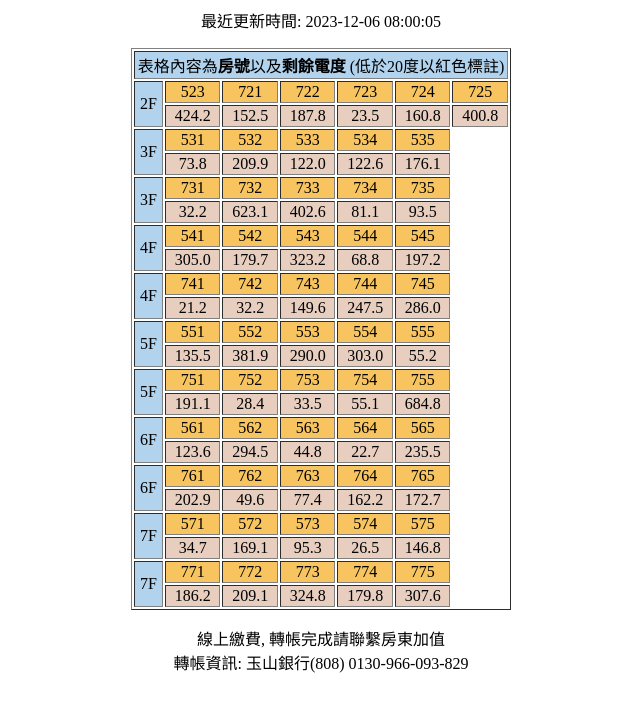
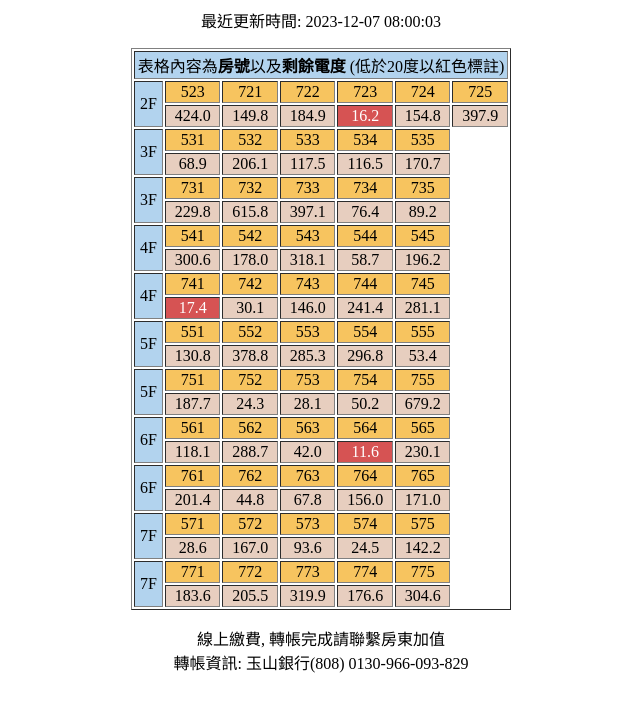
Before and after one commit to goodjiahub/power, a plain HTML site: page index.html in a window 1280 px wide. Shown: the whole page, without its empty margins (319-959 px from the left). Drawn offline with Linux system fonts and the light colour scheme.

Commit message:
Automated commit on 2023-12-07 08:00:24

```diff
--- a/index.html
+++ b/index.html
@@ -12,7 +12,7 @@
   }
   </style>
 <body>
-            <center><p>最近更新時間: 2023-12-06 08:00:05
+            <center><p>最近更新時間: 2023-12-07 08:00:03
 </p></center>
 
 <div style="overflow: auto;">
@@ -28,12 +28,12 @@
                 <td style="background-color:#F7C45F;"><center>725</center></td>
             </tr>
             <tr>
-                <td class="powerdata"><center>424.2</center></td>
-                <td class="powerdata"><center>152.5</center></td>
-                <td class="powerdata"><center>187.8</center></td>
-                <td class="powerdata"><center>23.5</center></td>
-                <td class="powerdata"><center>160.8</center></td>
-                <td class="powerdata"><center>400.8</center></td>
+                <td class="powerdata"><center>424.0</center></td>
+                <td class="powerdata"><center>149.8</center></td>
+                <td class="powerdata"><center>184.9</center></td>
+                <td style="background-color:#D65353; color:white;"><center>16.2</center></td>
+                <td class="powerdata"><center>154.8</center></td>
+                <td class="powerdata"><center>397.9</center></td>
             </tr>
             <tr>
                 <td style="background-color:#B2D3EE;" rowspan="2" ><center>3F</center></td>
@@ -44,11 +44,11 @@
                 <td style="background-color:#F7C45F;"><center>535</center></td>
             </tr>
             <tr>
-                <td class="powerdata"><center>73.8</center></td>
-                <td class="powerdata"><center>209.9</center></td>
-                <td class="powerdata"><center>122.0</center></td>
-                <td class="powerdata"><center>122.6</center></td>
-                <td class="powerdata"><center>176.1</center></td>
+                <td class="powerdata"><center>68.9</center></td>
+                <td class="powerdata"><center>206.1</center></td>
+                <td class="powerdata"><center>117.5</center></td>
+                <td class="powerdata"><center>116.5</center></td>
+                <td class="powerdata"><center>170.7</center></td>
             </tr>
             <tr>
                 <td style="background-color:#B2D3EE;" rowspan="2" ><center>3F</center></td>
@@ -59,11 +59,11 @@
                 <td style="background-color:#F7C45F;"><center>735</center></td>
             </tr>
             <tr>
-                <td class="powerdata"><center>32.2</center></td>
-                <td class="powerdata"><center>623.1</center></td>
-                <td class="powerdata"><center>402.6</center></td>
-                <td class="powerdata"><center>81.1</center></td>
-                <td class="powerdata"><center>93.5</center></td>
+                <td class="powerdata"><center>229.8</center></td>
+                <td class="powerdata"><center>615.8</center></td>
+                <td class="powerdata"><center>397.1</center></td>
+                <td class="powerdata"><center>76.4</center></td>
+                <td class="powerdata"><center>89.2</center></td>
             </tr>
             <tr>
                 <td style="background-color:#B2D3EE;" rowspan="2" ><center>4F</center></td>
@@ -74,11 +74,11 @@
                 <td style="background-color:#F7C45F;"><center>545</center></td>
             </tr>
             <tr>
-                <td class="powerdata"><center>305.0</center></td>
-                <td class="powerdata"><center>179.7</center></td>
-                <td class="powerdata"><center>323.2</center></td>
-                <td class="powerdata"><center>68.8</center></td>
-                <td class="powerdata"><center>197.2</center></td>
+                <td class="powerdata"><center>300.6</center></td>
+                <td class="powerdata"><center>178.0</center></td>
+                <td class="powerdata"><center>318.1</center></td>
+                <td class="powerdata"><center>58.7</center></td>
+                <td class="powerdata"><center>196.2</center></td>
             </tr>
             <tr>
                 <td style="background-color:#B2D3EE;" rowspan="2" ><center>4F</center></td>
@@ -89,11 +89,11 @@
                 <td style="background-color:#F7C45F;"><center>745</center></td>
             </tr>
             <tr>
-                <td class="powerdata"><center>21.2</center></td>
-                <td class="powerdata"><center>32.2</center></td>
-                <td class="powerdata"><center>149.6</center></td>
-                <td class="powerdata"><center>247.5</center></td>
-                <td class="powerdata"><center>286.0</center></td>
+                <td style="background-color:#D65353; color:white;"><center>17.4</center></td>
+                <td class="powerdata"><center>30.1</center></td>
+                <td class="powerdata"><center>146.0</center></td>
+                <td class="powerdata"><center>241.4</center></td>
+                <td class="powerdata"><center>281.1</center></td>
             </tr>
             <tr>
                 <td style="background-color:#B2D3EE;" rowspan="2" ><center>5F</center></td>
@@ -104,11 +104,11 @@
                 <td style="background-color:#F7C45F;"><center>555</center></td>
             </tr>
             <tr>
-                <td class="powerdata"><center>135.5</center></td>
-                <td class="powerdata"><center>381.9</center></td>
-                <td class="powerdata"><center>290.0</center></td>
-                <td class="powerdata"><center>303.0</center></td>
-                <td class="powerdata"><center>55.2</center></td>
+                <td class="powerdata"><center>130.8</center></td>
+                <td class="powerdata"><center>378.8</center></td>
+                <td class="powerdata"><center>285.3</center></td>
+                <td class="powerdata"><center>296.8</center></td>
+                <td class="powerdata"><center>53.4</center></td>
             </tr>
             <tr>
                 <td style="background-color:#B2D3EE;" rowspan="2" ><center>5F</center></td>
@@ -119,11 +119,11 @@
                 <td style="background-color:#F7C45F;"><center>755</center></td>
             </tr>
             <tr>
-                <td class="powerdata"><center>191.1</center></td>
-                <td class="powerdata"><center>28.4</center></td>
-                <td class="powerdata"><center>33.5</center></td>
-                <td class="powerdata"><center>55.1</center></td>
-                <td class="powerdata"><center>684.8</center></td>
+                <td class="powerdata"><center>187.7</center></td>
+                <td class="powerdata"><center>24.3</center></td>
+                <td class="powerdata"><center>28.1</center></td>
+                <td class="powerdata"><center>50.2</center></td>
+                <td class="powerdata"><center>679.2</center></td>
             </tr>
             <tr>
                 <td style="background-color:#B2D3EE;" rowspan="2" ><center>6F</center></td>
@@ -134,11 +134,11 @@
                 <td style="background-color:#F7C45F;"><center>565</center></td>
             </tr>
             <tr>
-                <td class="powerdata"><center>123.6</center></td>
-                <td class="powerdata"><center>294.5</center></td>
-                <td class="powerdata"><center>44.8</center></td>
-                <td class="powerdata"><center>22.7</center></td>
-                <td class="powerdata"><center>235.5</center></td>
+                <td class="powerdata"><center>118.1</center></td>
+                <td class="powerdata"><center>288.7</center></td>
+                <td class="powerdata"><center>42.0</center></td>
+                <td style="background-color:#D65353; color:white;"><center>11.6</center></td>
+                <td class="powerdata"><center>230.1</center></td>
             </tr>
             <tr>
                 <td style="background-color:#B2D3EE;" rowspan="2" ><center>6F</center></td>
@@ -149,11 +149,11 @@
                 <td style="background-color:#F7C45F;"><center>765</center></td>
             </tr>
             <tr>
-                <td class="powerdata"><center>202.9</center></td>
-                <td class="powerdata"><center>49.6</center></td>
-                <td class="powerdata"><center>77.4</center></td>
-                <td class="powerdata"><center>162.2</center></td>
-                <td class="powerdata"><center>172.7</center></td>
+                <td class="powerdata"><center>201.4</center></td>
+                <td class="powerdata"><center>44.8</center></td>
+                <td class="powerdata"><center>67.8</center></td>
+                <td class="powerdata"><center>156.0</center></td>
+                <td class="powerdata"><center>171.0</center></td>
             </tr>
             <tr>
                 <td style="background-color:#B2D3EE;" rowspan="2" ><center>7F</center></td>
@@ -164,11 +164,11 @@
                 <td style="background-color:#F7C45F;"><center>575</center></td>
             </tr>
             <tr>
-                <td class="powerdata"><center>34.7</center></td>
-                <td class="powerdata"><center>169.1</center></td>
-                <td class="powerdata"><center>95.3</center></td>
-                <td class="powerdata"><center>26.5</center></td>
-                <td class="powerdata"><center>146.8</center></td>
+                <td class="powerdata"><center>28.6</center></td>
+                <td class="powerdata"><center>167.0</center></td>
+                <td class="powerdata"><center>93.6</center></td>
+                <td class="powerdata"><center>24.5</center></td>
+                <td class="powerdata"><center>142.2</center></td>
             </tr>
             <tr>
                 <td style="background-color:#B2D3EE;" rowspan="2" ><center>7F</center></td>
@@ -179,11 +179,11 @@
                 <td style="background-color:#F7C45F;"><center>775</center></td>
             </tr>
             <tr>
-                <td class="powerdata"><center>186.2</center></td>
-                <td class="powerdata"><center>209.1</center></td>
-                <td class="powerdata"><center>324.8</center></td>
-                <td class="powerdata"><center>179.8</center></td>
-                <td class="powerdata"><center>307.6</center></td>
+                <td class="powerdata"><center>183.6</center></td>
+                <td class="powerdata"><center>205.5</center></td>
+                <td class="powerdata"><center>319.9</center></td>
+                <td class="powerdata"><center>176.6</center></td>
+                <td class="powerdata"><center>304.6</center></td>
             </tr>
         </table>
         </div>
```
